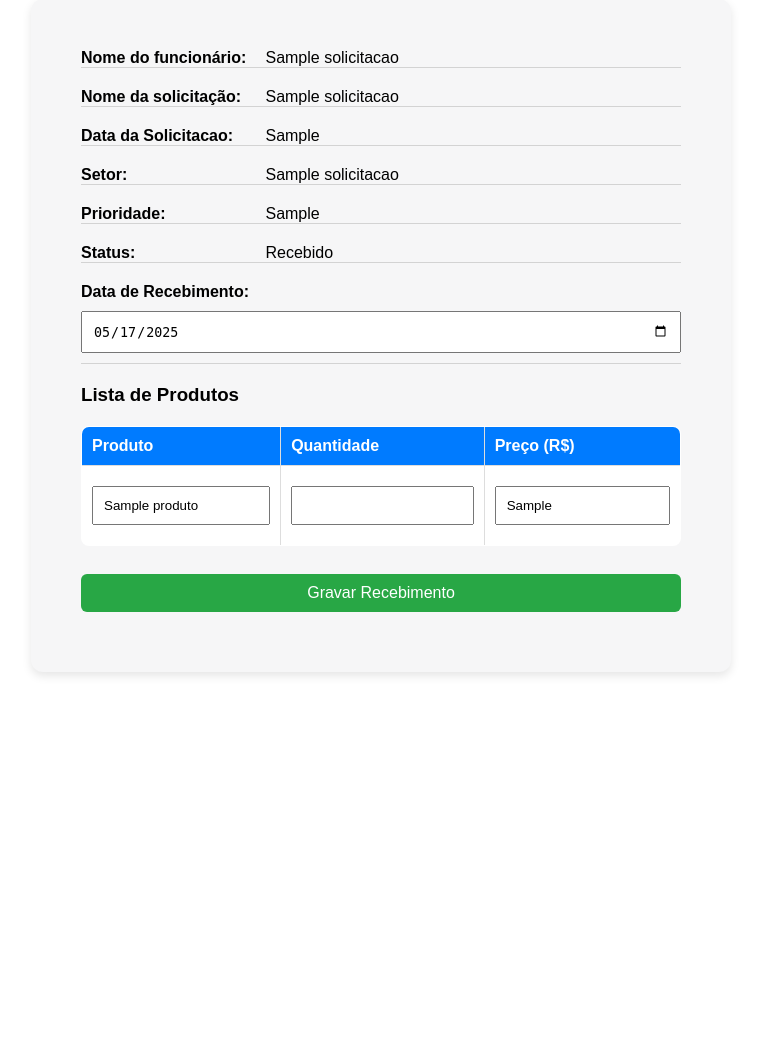
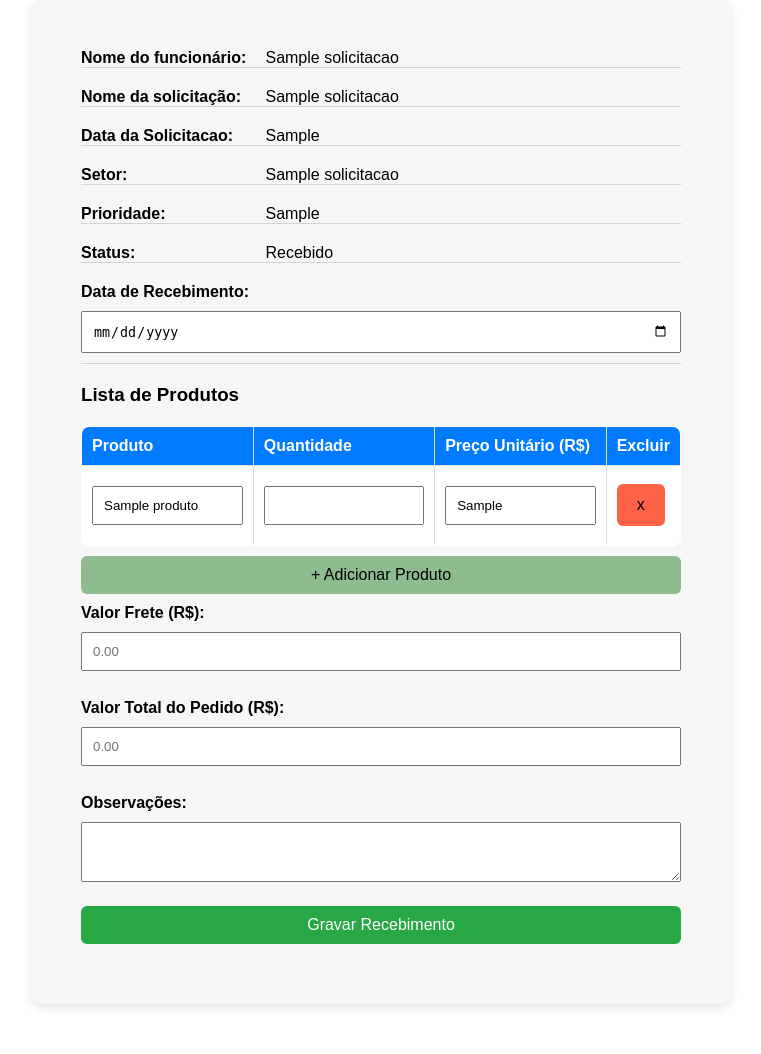
Before and after one commit to DavidSilvaProg/sistemaAgricola, a Flask app: template app/templates/receberSolicitacao.html in a window 1280 px wide. Shown: the part 150-1204 px from the top of the page, without its empty margins (259-1020 px from the left). Before the commit the page ends 826 px from the top, so only its background shows below. Run offline with Flask 3, Linux system fonts and the light colour scheme; the template is opened without the code that fills it: most values are stand-ins (such as "Sample title", 1, 10 or a date in 2020).

Commit message:
adicionado valor, frete e novos itens no recebimento do pedido

```diff
--- a/app/static/js/receberSolicitacao.js
+++ b/app/static/js/receberSolicitacao.js
@@ -1,18 +1,88 @@
-document.getElementById("form-recebimento").addEventListener("submit", function(event) {
-    const confirmacao = confirm("Deseja realmente gravar o recebimento?");
-    if (!confirmacao) {
-        event.preventDefault(); // cancela o envio
+document.addEventListener("DOMContentLoaded", function () {
+    // Variáveis globais
+    let contadorProduto = typeof contadorProdutoInicial !== 'undefined' ? contadorProdutoInicial : 0;
+
+    // Preenche data atual
+    const hoje = new Date().toISOString().split('T')[0];
+    document.querySelector('input[name="data_recebimento"]').value = hoje;
+
+    const freteInput = document.getElementById("valor-frete");
+    const totalInput = document.getElementById("valor-total");
+
+    // Função para calcular total
+    function calcularTotal() {
+        let total = 0;
+
+        const produtoInputs = document.querySelectorAll("input[name^='produto']");
+        produtoInputs.forEach(produtoInput => {
+            const id = produtoInput.name.replace("produto", "");
+            const quantidade = parseFloat(document.querySelector(`input[name='quantidade${id}']`)?.value || 0);
+            const preco = parseFloat(document.querySelector(`input[name='preco${id}']`)?.value.replace(",", ".") || 0);
+            total += quantidade * preco;
+        });
+
+        const frete = parseFloat(freteInput?.value.replace(",", ".") || 0);
+        total += frete;
+
+        totalInput.value = total.toFixed(2).replace(".", ",");
     }
-});
 
-document.addEventListener("DOMContentLoaded", function () {
-    const hoje = new Date().toISOString().split('T')[0]; // formato: YYYY-MM-DD
-    document.querySelector('input[name="data_recebimento"]').value = hoje;
-});
+    // Aplica cálculo automático em todos os inputs relevantes
+    document.querySelectorAll("input[name^='quantidade'], input[name^='preco'], #valor-frete").forEach(input => {
+        input.addEventListener("input", calcularTotal);
+    });
 
-document.getElementById("form-recebimento").addEventListener("submit", function () {
-    const camposPreco = document.querySelectorAll("input[name^='preco']");
-    camposPreco.forEach(function (campo) {
-        campo.value = campo.value.replace(",", ".");
+    // Botão de adicionar novo produto
+    document.getElementById("adicionar-produto").addEventListener("click", function () {
+        contadorProduto++;
+
+        const tbody = document.getElementById("lista-produtos");
+        const novaLinha = document.createElement("tr");
+
+        novaLinha.innerHTML = `
+            <td><input type="text" class="padrao-input" name="produto${contadorProduto}" placeholder="Nome do Produto"></td>
+            <td><input type="number" class="padrao-input" name="quantidade${contadorProduto}" value="0" min="0"></td>
+            <td><input type="text" class="padrao-input" name="preco${contadorProduto}" placeholder="0.00"></td>
+            <td><button type="button" class="btn-remover-produto">x</button></td>
+        `;
+
+        tbody.appendChild(novaLinha);
+
+        // Reaplica eventos
+        novaLinha.querySelectorAll("input").forEach(input => {
+            input.addEventListener("input", calcularTotal);
+        });
+
+        novaLinha.querySelector(".btn-remover-produto").addEventListener("click", removerLinha);
+    });
+
+    // Função para remover produto
+    function removerLinha(event) {
+        const linha = event.target.closest("tr");
+        if (linha) {
+            linha.remove();
+            calcularTotal();
+        }
+    }
+
+    // Adiciona eventos aos botões já existentes
+    document.querySelectorAll(".btn-remover-produto").forEach(botao => {
+        botao.addEventListener("click", removerLinha);
+    });
+
+    // Calcula total na primeira carga
+    calcularTotal();
+
+    // Confirmação de envio
+    document.getElementById("form-recebimento").addEventListener("submit", function (event) {
+        const confirmacao = confirm("Deseja realmente gravar o recebimento?");
+        if (!confirmacao) {
+            event.preventDefault();
+        }
+
+        // Converte vírgulas em pontos
+        document.querySelectorAll("input[name^='preco']").forEach(campo => {
+            campo.value = campo.value.replace(",", ".");
+        });
     });
 });
--- a/app/static/styles.css
+++ b/app/static/styles.css
@@ -276,6 +276,19 @@ th, td {
     text-align: left;
 }
 
+.btn-adicionar-produto{
+    background: #8FBC8F;
+}
+
+.btn-remover-produto{
+    background: #FF6347
+}
+
+.observacao-pedido {
+    resize: vertical;
+    min-height: 60px
+}
+
 /* modal */
 
 .modal {
--- a/app/templates/receberSolicitacao.html
+++ b/app/templates/receberSolicitacao.html
@@ -42,7 +42,8 @@
                     <tr>
                         <th>Produto</th>
                         <th>Quantidade</th>
-                        <th>Preço (R$)</th>
+                        <th>Preço Unitário (R$)</th>
+                        <th>Excluir</th>
                     </tr>
                 </thead>
                 <tbody id="lista-produtos">
@@ -55,16 +56,39 @@
                             <td>
                                 <input type="text" class="padrao-input" name="preco{{ produto['id_produto'] }}" value="{{ produto.get('preco_produto', '') }}" placeholder="0.00">
                             </td>
+                            <td>
+                                <button type="button" class="btn-remover-produto">x</button>
+                            </td>
                         </tr>
                     {% endfor %}
                 </tbody>
             </table>
+            <button type="button" id="adicionar-produto" class="btn-adicionar-produto padrao-input">
+                + Adicionar Produto
+            </button>
+            <div>
+                <strong>Valor Frete (R$):</strong>
+                <input type="text" name="valor_frete" id="valor-frete" class="padrao-input" placeholder="0.00">
+            </div>
             <br>
+            <div>
+                <strong>Valor Total do Pedido (R$):</strong>
+                <input type="text" name="valor_total" id="valor-total" class="padrao-input" placeholder="0.00">
+            </div>
+            <br>
+            <div>
+                <strong>Observações:</strong>
+                <textarea type="text" name="observacao" id="observacao" class="padrao-input observacao-pedido"></textarea>
+            </div>
             <button type="submit" class="btn-receber-solicitacao padrao-input">Gravar Recebimento</button>
         </form>
     </div>
 
 {% endblock %}
 {% block scripts %}
+    <script>
+        const contadorProdutoInicial = {{ produtos | map(attribute='id_produto') | max if produtos else 0 }};
+    </script>
+
     <script src="{{ url_for('static', filename='js/receberSolicitacao.js') }}"></script>
 {% endblock %}
```
